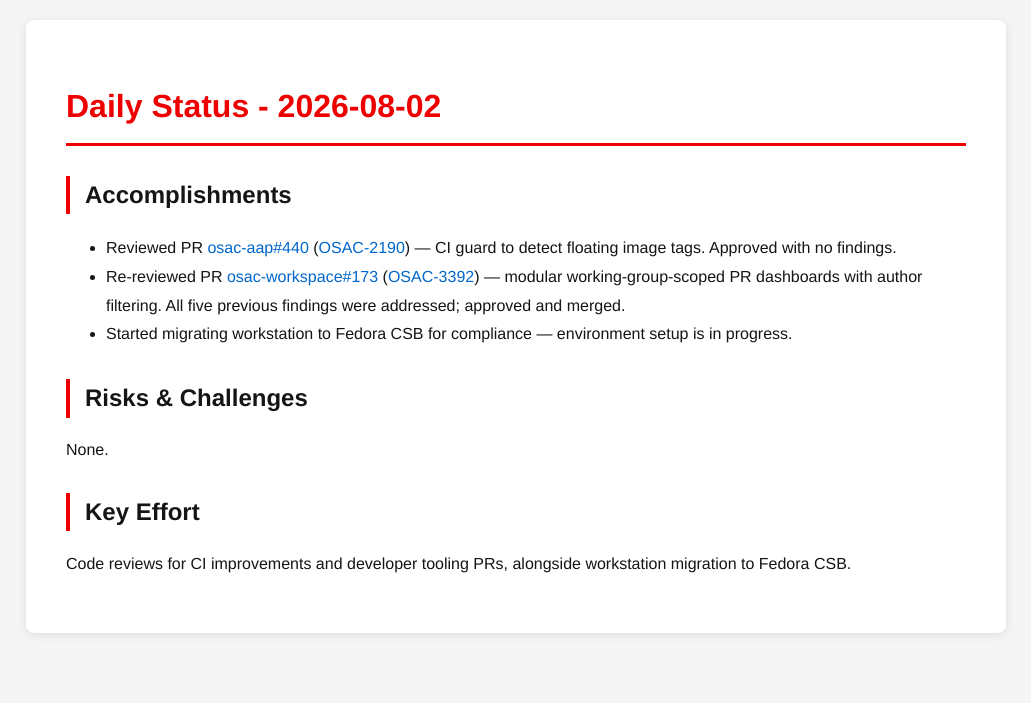
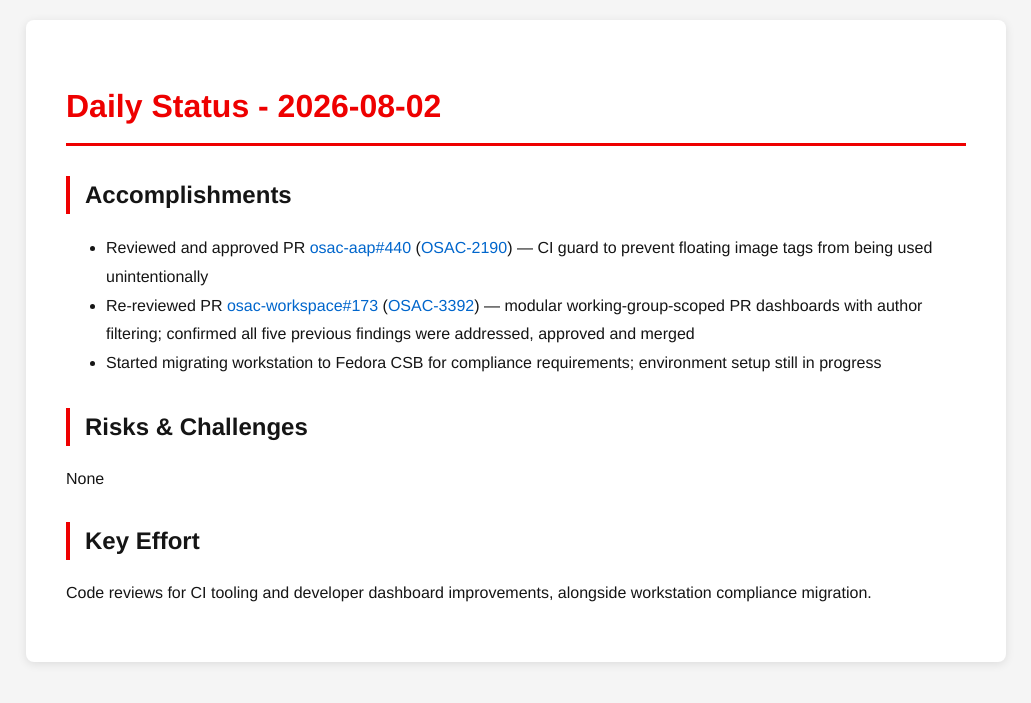
Before and after one commit to tzvatot/daily-status, a Jekyll site: the page built from 2026-08-02.md, in a window 1280 px wide. Shown: the top 703 px of the page, without its empty margins (124-1155 px from the left). Built offline with Jekyll 4.4.1, drawn with Linux system fonts in a browser that asks for light colours.

Commit message:
Daily status update - 2026-08-02

```diff
--- a/2026-08-02.md
+++ b/2026-08-02.md
@@ -7,12 +7,12 @@
 # Daily Status - 2026-08-02
 
 ## Accomplishments
-- Reviewed PR [osac-aap#440](https://github.com/osac-project/osac-aap/pull/440) ([OSAC-2190](https://redhat.atlassian.net/browse/OSAC-2190)) — CI guard to detect floating image tags. Approved with no findings.
-- Re-reviewed PR [osac-workspace#173](https://github.com/osac-project/osac-workspace/pull/173) ([OSAC-3392](https://redhat.atlassian.net/browse/OSAC-3392)) — modular working-group-scoped PR dashboards with author filtering. All five previous findings were addressed; approved and merged.
-- Started migrating workstation to Fedora CSB for compliance — environment setup is in progress.
+- Reviewed and approved PR [osac-aap#440](https://github.com/osac-project/osac-aap/pull/440) ([OSAC-2190](https://redhat.atlassian.net/browse/OSAC-2190)) — CI guard to prevent floating image tags from being used unintentionally
+- Re-reviewed PR [osac-workspace#173](https://github.com/osac-project/osac-workspace/pull/173) ([OSAC-3392](https://redhat.atlassian.net/browse/OSAC-3392)) — modular working-group-scoped PR dashboards with author filtering; confirmed all five previous findings were addressed, approved and merged
+- Started migrating workstation to Fedora CSB for compliance requirements; environment setup still in progress
 
 ## Risks & Challenges
-None.
+None
 
 ## Key Effort
-Code reviews for CI improvements and developer tooling PRs, alongside workstation migration to Fedora CSB.
+Code reviews for CI tooling and developer dashboard improvements, alongside workstation compliance migration.
```
